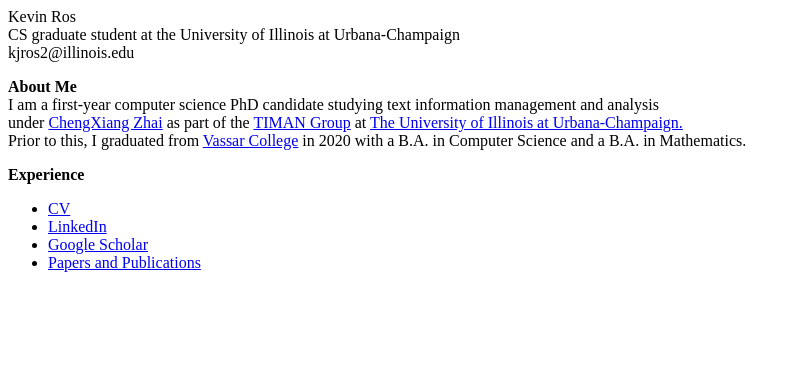
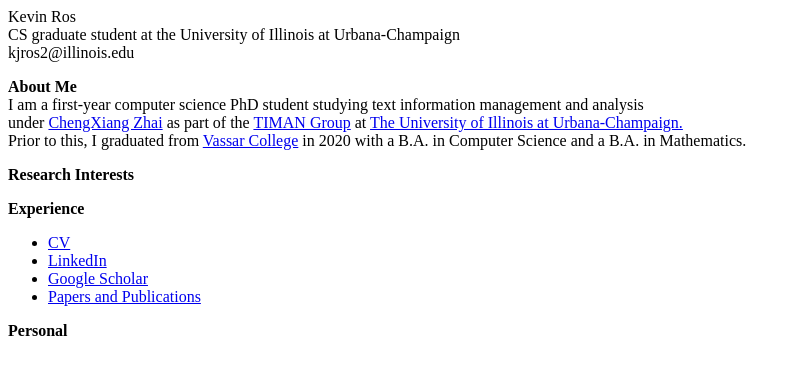
Before and after one commit to kevinros/kevinros.github.io, a plain HTML site: page index.html in a window 1280 px wide. Shown: the whole page, without its empty margins (0-801 px from the left). Drawn offline with Linux system fonts and the light colour scheme.

Commit message:
committed

```diff
--- a/index.html
+++ b/index.html
@@ -8,9 +8,15 @@
 
 	<p>
 		<b>About Me</b><br>
-		I am a first-year computer science PhD candidate studying text information management and analysis<br>
+		I am a first-year computer science PhD student studying text information management and analysis<br>
 		under <a href="http://czhai.cs.illinois.edu/">ChengXiang Zhai</a> as part of the <a href="http://sifaka.cs.uiuc.edu/ir/index.html">TIMAN Group</a> at <a href="https://cs.illinois.edu/">The University of Illinois at Urbana-Champaign.</a><br>
 		Prior to this, I graduated from <a href="http://www.vassar.edu/">Vassar College</a> in 2020 with a B.A. in Computer Science and a B.A. in Mathematics. <br>
+
+	</p>
+
+	<p>
+		<b>Research Interests</b><br>
+
 
 	</p>
 
@@ -26,7 +32,7 @@
 
 	</ul>
 	<p>
-
+		<b>Personal</b>
 	</p>
 	<div>
 
```
